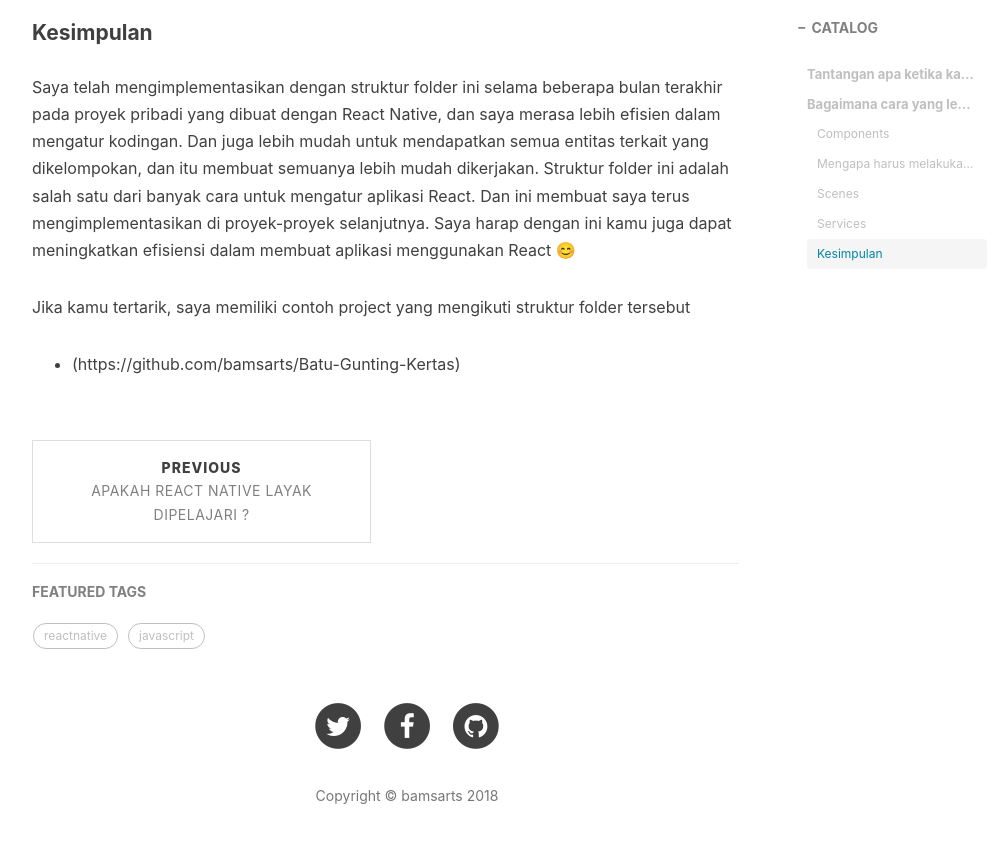
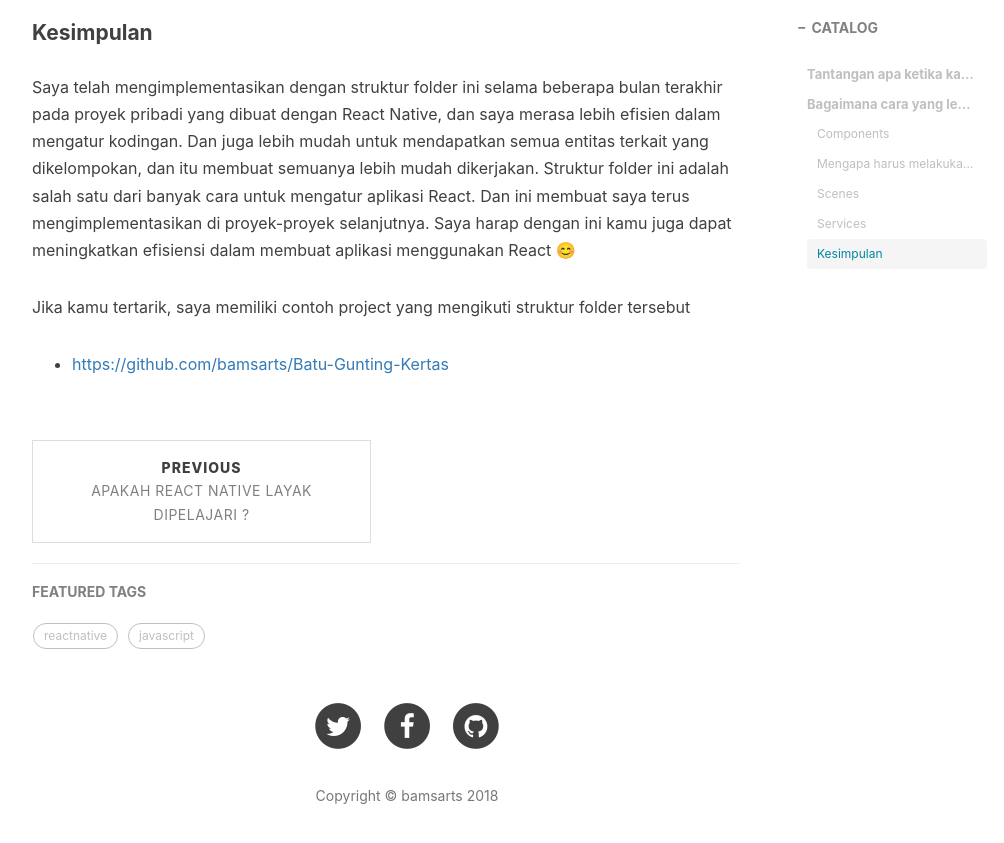
Before and after one commit to bamsarts/bamsarts.github.io, a Jekyll site: the page built from _posts/2018-06-05-Memaksimalkan-Aplikasi-React.md, in a window 1280 px wide and 900 px high, scrolled down 6910 px. Shown: the top 843 px of the window, without its empty margins (233-1237 px from the left). Built offline with Jekyll 4.4.1, drawn with Linux system fonts in a browser that asks for light colours; nearby versions of some CDN libraries; emoji names are drawn with the system emoji font; comment, search, counter and statistics services are not loaded; some of the changed lines change nothing that is shown.

Commit message:
add link

```diff
--- a/_posts/2018-06-05-Memaksimalkan-Aplikasi-React.md
+++ b/_posts/2018-06-05-Memaksimalkan-Aplikasi-React.md
@@ -227,4 +227,4 @@ Saya telah mengimplementasikan dengan struktur folder ini selama beberapa bulan
 
 Jika kamu tertarik, saya memiliki contoh project yang mengikuti struktur folder tersebut
 
-- (https://github.com/bamsarts/Batu-Gunting-Kertas)
+- [https://github.com/bamsarts/Batu-Gunting-Kertas](https://github.com/bamsarts/Batu-Gunting-Kertas)
```
